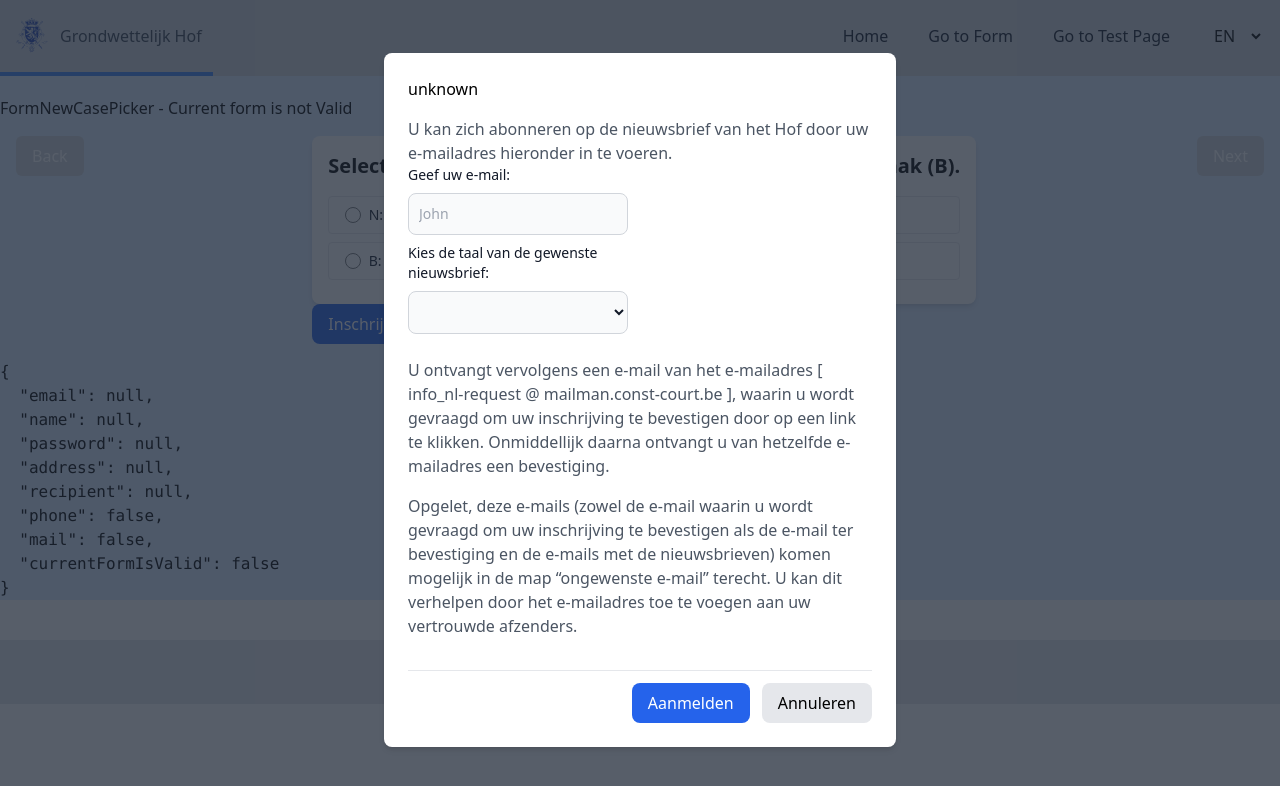
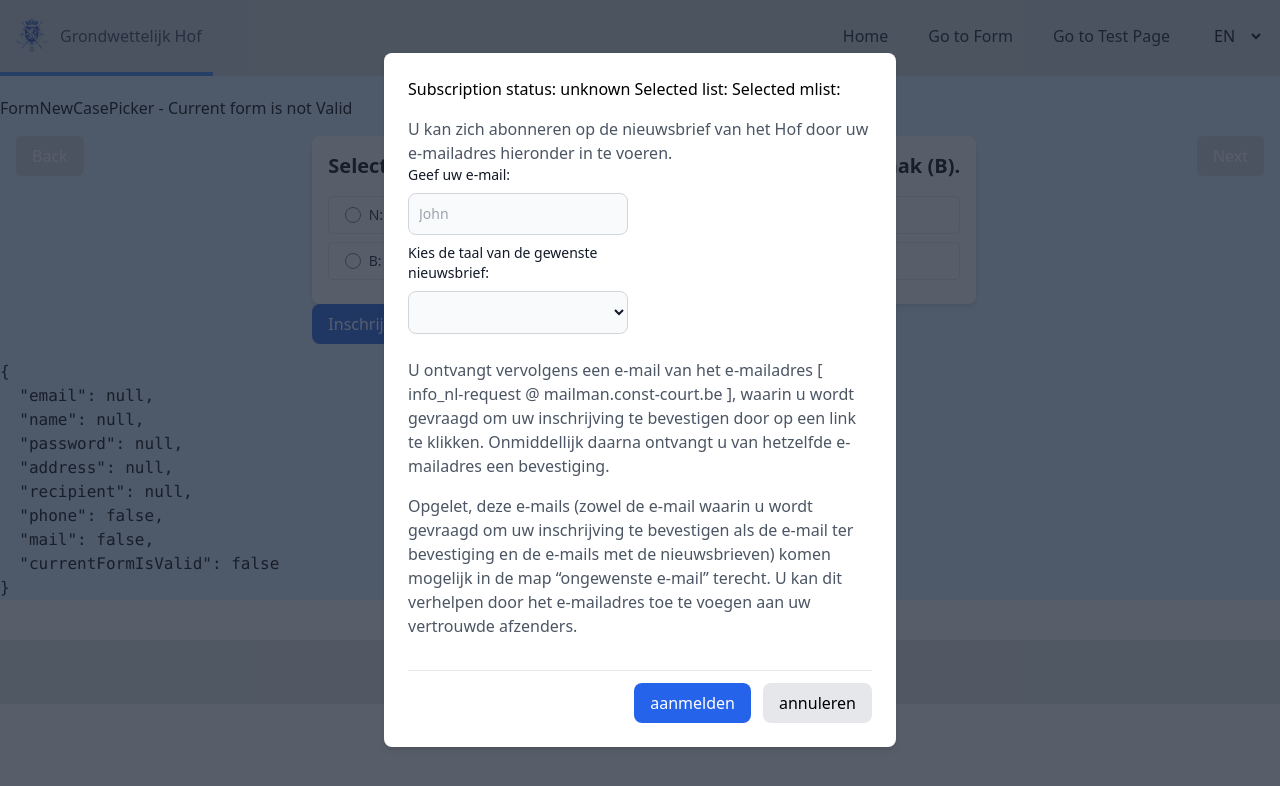
Before and after one commit to Larscode-io/eform3, a Vue app: page /form in a window 1280 px wide. Shown: the top 786 px of the page. Built offline with nearby package versions, Linux system fonts and the light colour scheme.

Commit message:
check if language provied

```diff
--- a/src/components/SubscribeMailings.vue
+++ b/src/components/SubscribeMailings.vue
@@ -15,6 +15,10 @@ const defaultListLang = [
     { lang: Languages.FRENCH, mlist: 'info_fr' },
     { lang: Languages.GERMAN, mlist: 'pdf_de' },
 ];
+// depending on sleected.value, the selected mlist will be used
+const selectedList = computed(() => {
+    return defaultListLang.find((item) => item.lang === selected.value)?.mlist;
+});
 const closeModal = () => {
     showModal.value = false;
 };
@@ -52,7 +56,7 @@ const subscriptionResponse = computed(() => {
 });
 
 const subscriptionSeemsValid = computed(() => {
-    const validSubTextRegex = /Uw aanmeldingsverzoek is ontvangen en zal zo spoedig mogelijk worden|Ihr Abonnement-Antrag ist soeben eingetroffen und wird alsbald bearbeitet.|Your subscription request has been received, and will soon be acted upon|Votre demande d'abonnement a été reçue et sera bientôt traitée./;
+    const validSubTextRegex = /Uw aanmeldingsverzoek is ontvangen en zal zo spoedig mogelijk worden|Ihr Abonnement-Antrag ist soeben eingetroffen|Your subscription request has been received|Votre demande d'abonnement a/;
     const isValid = validSubTextRegex.test(subscriptionResponse.value);
     console.log(`subscriptionSeemsValid: ${isValid}`);
     return isValid;
@@ -93,12 +97,7 @@ watch(subscriptionStatus, (newValue) => {
 const fetchData = async () => {
     try {
         const response = await fetch(
-            // info_nl should be replaced with the selected mlist
-            // depending on the selected language
-            // e.g. info_nl for Dutch
-            // e.g. info_fr for French
-            // e.g. pdf_de for German
-            'https://mailman.const-court.be/mailman/subscribe/info_nl',
+            `https://mailman.const-court.be/mailman/subscribe/${selectedList.value}`,
             {
                 method: 'POST',
                 headers: {
@@ -118,6 +117,17 @@ const fetchData = async () => {
     }
 };
 
+const submitRequest = async () => {
+    if (!selectedList.value) {
+        alert('No language provided');
+        return;
+    }
+    if (!usermail.value.includes('@')) {
+        alert('Invalid email');
+        return;
+    }
+    await fetchData();
+};
 </script>
 
 <template>
@@ -133,8 +143,9 @@ const fetchData = async () => {
         <!-- The modal content container holds the actual content of the modal, displayed on top of the backdrop -->
         <div @click.stop class="w-full max-w-lg p-6 bg-white rounded-lg shadow-md">
             <!-- Modal header -->
-            {{ subscriptionStatus }}
-
+            Subscription status: {{ subscriptionStatus }}
+            Selected list: {{ selected }}
+            Selected mlist: {{ selectedList }}
             <!-- Modal body -->
 
             <div class="py-4">
@@ -181,11 +192,11 @@ const fetchData = async () => {
             </div>
             <!-- Modal footer -->
             <div class="flex justify-end pt-3 space-x-3 border-t">
-                <button @click="fetchData" class="px-4 py-2 text-white bg-blue-600 rounded-lg">
-                    Aanmelden
+                <button @click="submitRequest" class="px-4 py-2 text-white bg-blue-600 rounded-lg">
+                    aanmelden
                 </button>
-                <button @click="showModal = false" class="px-4 py-2 bg-gray-200 rounded-lg">
-                    Annuleren
+                <button @click="showmodal = false" class="px-4 py-2 bg-gray-200 rounded-lg">
+                    annuleren
                 </button>
             </div>
         </div>
```
